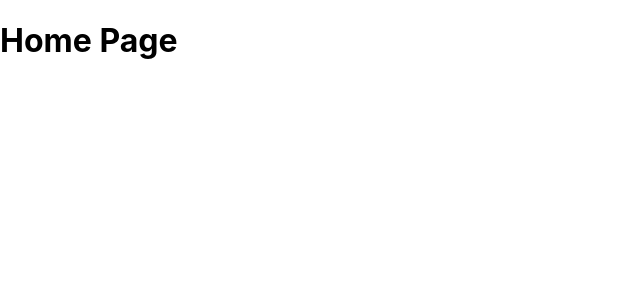
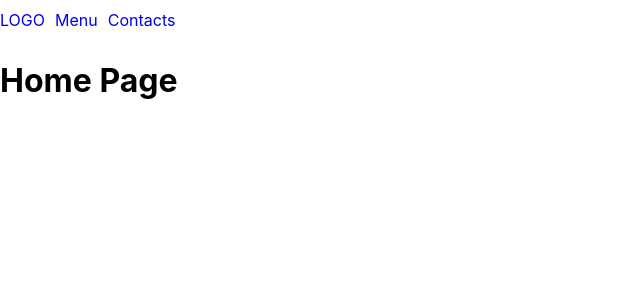
Before and after one commit to shcher-olha/new-navbar, a React (Create React App) app: page / in a window 1280 px wide. Shown: the top 300 px of the page, without its empty margins (0-640 px from the left). Built offline with nearby package versions, Linux system fonts and the light colour scheme.

Commit message:
initial navbar

```diff
--- a/src/App.js
+++ b/src/App.js
@@ -1,14 +1,19 @@
-
 import "./App.css";
 import { Route, Routes } from "react-router-dom";
+import Navbar from "./components/navbar";
+import Contacts from "./components/contacts";
+import Menu from "./components/menu";
 
 const Home = () => <h1>Home Page</h1>;
-const AboutUs = () => <h1>About Us Page</h1>;
+
 function App() {
   return (
     <Routes>
-      <Route exact path="/" element={<Home />} />
-      <Route path="/about" element={<AboutUs />} />
+      <Route path="/" element={<Navbar />}>
+        <Route exact path="/" element={<Home />} />
+        <Route path="/contacts" element={<Contacts />} />
+        <Route path="/menu" element={<Menu />} />
+      </Route>
     </Routes>
   );
 }
--- /dev/null
+++ b/src/components/contacts.js
@@ -0,0 +1,3 @@
+const Contacts = () => <h1>Contacts HHHHHHHHHHHH</h1>;
+
+export default Contacts;
--- /dev/null
+++ b/src/components/menu.js
@@ -0,0 +1,3 @@
+const Menu = () => <h1>MENU Restorana</h1>;
+
+export default Menu;
--- /dev/null
+++ b/src/components/navbar.css
@@ -0,0 +1,23 @@
+nav {
+  display: flex;
+  align-items: center;
+}
+
+.logo-nav {
+  text-decoration: none; /* Убираем подчеркивание у логотипа */
+}
+
+.menu-nav {
+  margin: 10px;
+  list-style-type: none; /* Убираем маркеры списка */
+  padding: 0; /* Убираем отступы у списка */
+}
+
+.menu-nav li {
+  display: inline; /* Делаем элементы списка строчными */
+  margin-right: 10px; /* Добавляем отступ между пунктами меню */
+}
+
+.menu-nav li a {
+  text-decoration: none; /* Убираем подчеркивание у ссылок */
+}
--- /dev/null
+++ b/src/components/navbar.js
@@ -0,0 +1,27 @@
+import React from "react";
+import { Outlet, Link } from "react-router-dom";
+import "./navbar.css";
+
+const Navbar = () => {
+  return (
+    <>
+      <nav>
+        <Link to={"/"} className="logo-nav">
+          {" "}
+          LOGO
+        </Link>
+        <ul className="menu-nav">
+          <li className="list">
+            <Link to="/menu">Menu</Link>
+          </li>
+          <li className="list">
+            <Link to="/contacts">Contacts</Link>
+          </li>
+        </ul>
+      </nav>
+      <Outlet />
+    </>
+  );
+};
+
+export default Navbar;
```
